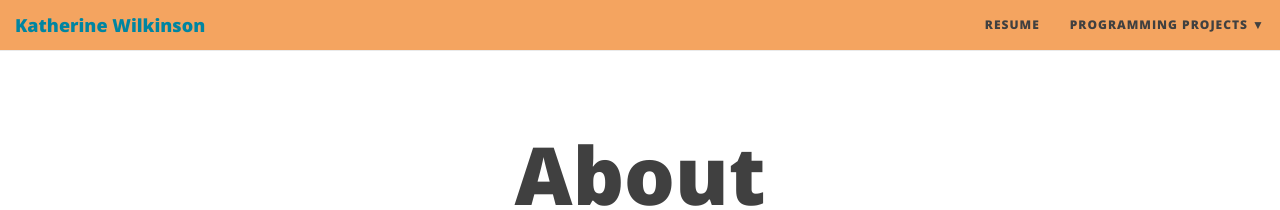
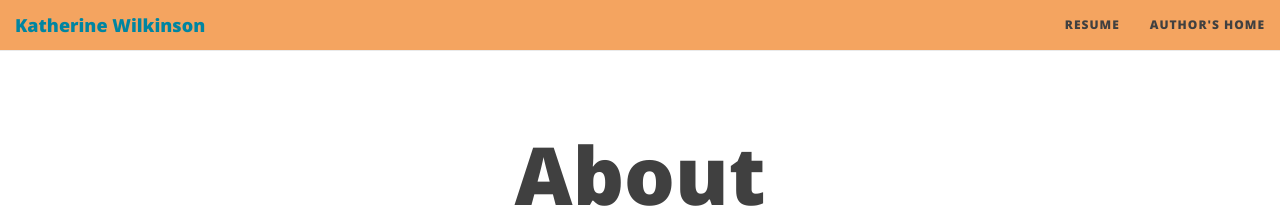
Before and after one commit to kwilk10/Bayesian-Analysis-Bechdel-Test, a Jekyll site: the page built from index.md, in a window 1280 px wide. Shown: the top 210 px of the page. Built offline with Jekyll 4.4.1, drawn with Linux system fonts in a browser that asks for light colours; nearby versions of some CDN libraries; some of the changed lines change nothing that is shown.

Commit message:
adjusting url

```diff
--- a/_config.yml
+++ b/_config.yml
@@ -4,8 +4,8 @@
 # baseurl is the website's URL without the hostname
 
 # If you are building a simple GitHub user page (http://username.github.io) then use these settings:
-url: "http://kwilk10.github.io"
-baseurl: ""
+url: "http://kwilk10.github.io/Bayesian-Analysis-Bechdel-Test"
+baseurl: "/Bayesian-Analysis-Bechdel-Test"
 
 # If you are building a GitHub project page then use these settings:
 #url: "http://username.github.io/projectname"
@@ -23,12 +23,9 @@ description: Project and Personal Page
 
 # List of links in the navigation bar
 navbar-links:
-  Resume: "resume"
-  Programming Projects:
-    - Machine Learning in R: "https://github.com/kwilk10/Machine-Learning-in-R"
-    - Intro to Data Analysis Python: "https://github.com/kwilk10/Data-Analysis-Python"
-    - GitHub Pages: "https://github.com/kwilk10"
- # Author's home: "http://kwilk10.github.io"
+  Resume: "Data Cleaning"
+
+  Author's home: "http://kwilk10.github.io"
 
 # Image to show in the navigation bar - image must be a square (width = height)
 # Remove this parameter if you don't want an image in the navbar
```
